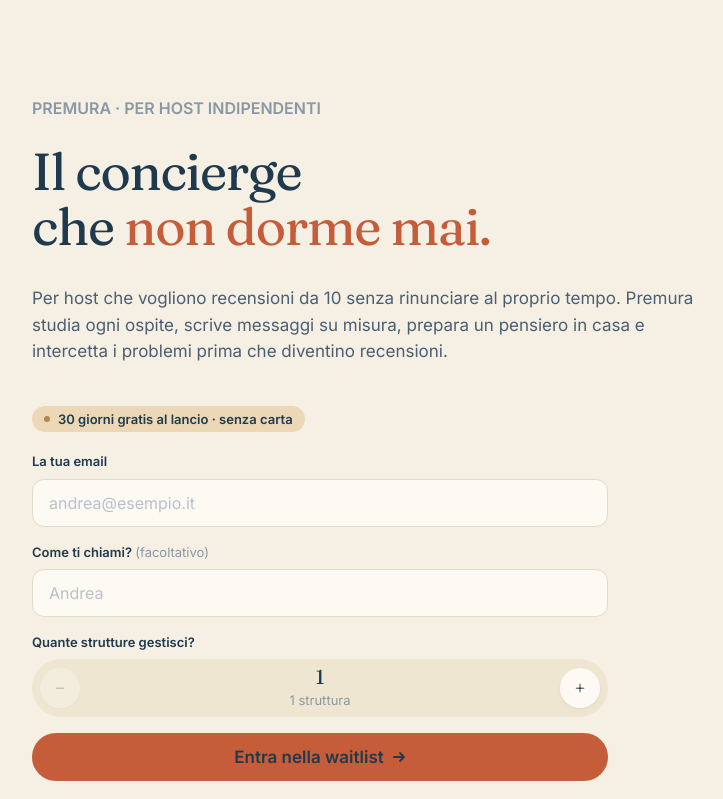
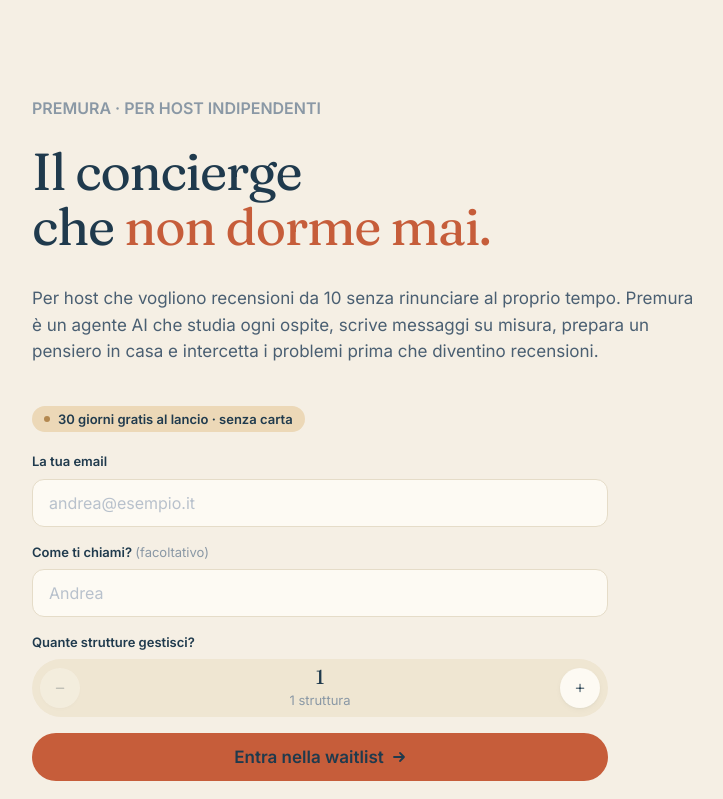
Before and after one commit to andreachiacchio/premura, a Next.js app in the folder apps/web/: page / in a window 1280 px wide. Shown: the top 799 px of the page, without its empty margins (0-723 px from the left). Built offline with nearby package versions, Linux system fonts and the light colour scheme.

Commit message:
fix(web): add 'agente AI' qualifier to hero lede
https://claude.ai/code/session_0137YJJLb2x6aTfbzAv8aYxK

```diff
--- a/apps/web/components/landing/Hero.tsx
+++ b/apps/web/components/landing/Hero.tsx
@@ -25,9 +25,9 @@ export function Hero() {
 
         <p className="mt-8 max-w-2xl text-body-lg text-ink-soft">
           Per host che vogliono recensioni da 10 senza rinunciare al proprio
-          tempo. Premura studia ogni ospite, scrive messaggi su misura, prepara
-          un pensiero in casa e intercetta i problemi prima che diventino
-          recensioni.
+          tempo. Premura è un agente AI che studia ogni ospite, scrive messaggi
+          su misura, prepara un pensiero in casa e intercetta i problemi prima
+          che diventino recensioni.
         </p>
 
         <div className="mt-10 max-w-xl">
```
